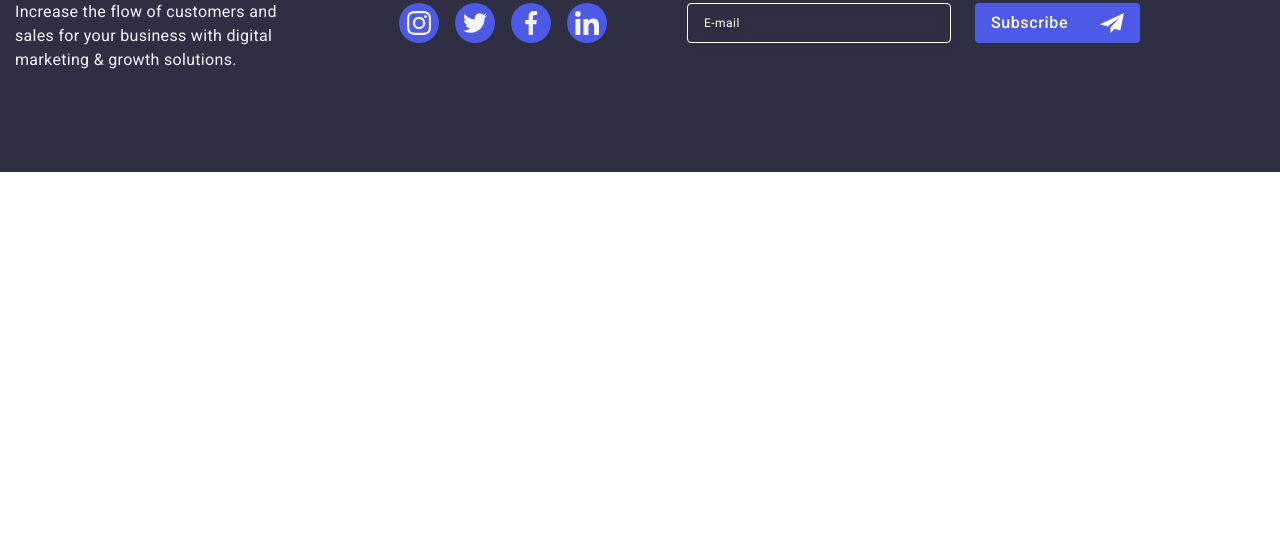
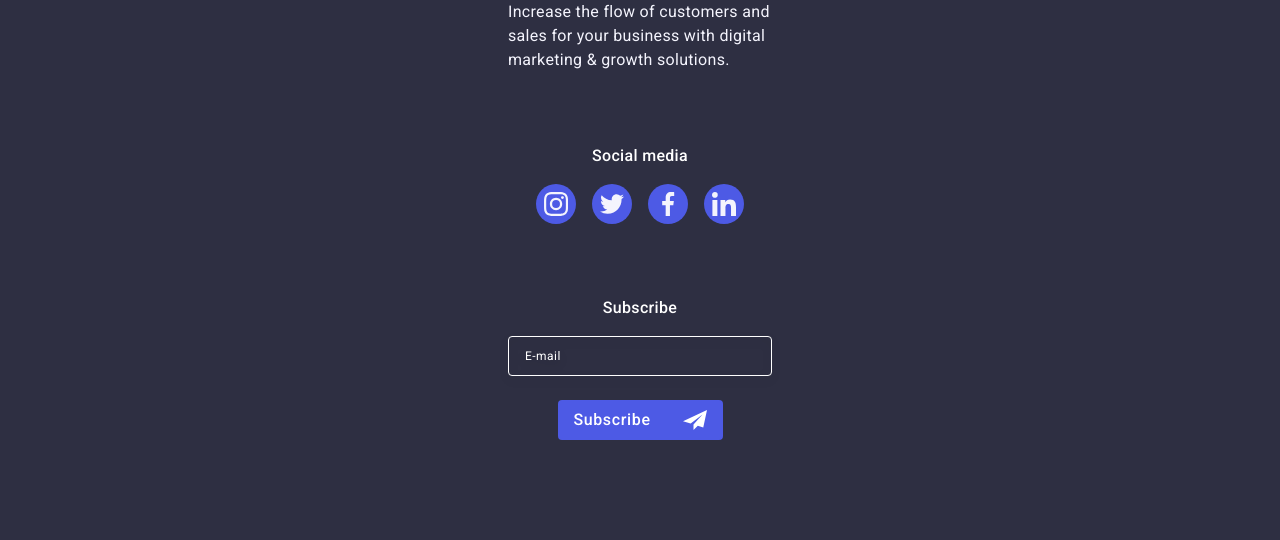
Before and after one commit to k0robova/WebStudio, a plain HTML site: page portfolio.html in a window 1280 px wide. Shown: the part 1909-2449 px from the top of the page. Before the commit the page ends 2081 px from the top, so only its background shows below. Drawn offline with nearby package versions, Linux system fonts and the light colour scheme.

Commit message:
footer-mob and tab

```diff
--- a/css/media.css
+++ b/css/media.css
@@ -18,6 +18,7 @@
   }
   .header-container {
     padding: 0 16px;
+    align-items: center;
   }
   .header-navigation {
     display: flex;
@@ -39,7 +40,6 @@
     display: flex;
     flex-direction: column;
     gap: 12px;
-    padding: 16px 0;
     font-style: normal;
   }
 
@@ -110,10 +110,34 @@
     max-width: unset;
     width: calc((100% - 48px) / 3);
   }
+  .footer-container {
+    justify-content: unset;
+    flex-direction: row;
+    flex-wrap: wrap;
+    align-items: baseline;
+    text-align: start;
+    max-width: 584px;
+    gap: 72px 24px;
+  }
+  .modal-footer {
+    align-items: start;
+  }
+  .footer-form {
+    flex-direction: row;
+  }
+  .footer-box {
+    align-items: start;
+  }
+  .footer-subtitle {
+    text-align: start;
+  }
 }
 
 @media screen and (min-width: 1158px) {
   /* _Header_ */
+  .header-container {
+    align-items: center;
+  }
   .navigation-list,
   .address {
     display: flex;
@@ -200,4 +224,10 @@
     max-width: unset;
     width: calc((100% - 120px) / 6);
   }
+  .footer-box {
+    margin-right: 120px;
+  }
+  .footer-icons-container {
+    margin-right: 80px;
+  }
 }
--- a/css/styles.css
+++ b/css/styles.css
@@ -552,10 +552,15 @@ input {
 }
 .footer-container {
   display: flex;
-  align-items: baseline;
+  flex-direction: column;
+  align-items: center;
+  gap: 72px;
 }
 .footer-box {
-  margin-right: 120px;
+  display: flex;
+  flex-direction: column;
+  align-items: center;
+  /* margin-right: 120px; */
 }
 .logo-footer-link {
   font-family: "Raleway", sans-serif;
@@ -579,8 +584,9 @@ input {
   letter-spacing: 0.02em;
   max-width: 264px;
 }
+
 .footer-icons-container {
-  margin-right: 80px;
+  /* margin-right: 80px; */
 }
 .footer-subtitle {
   font-weight: 500;
@@ -589,6 +595,7 @@ input {
   color: var(--white-color);
   letter-spacing: 0.02em;
   margin-bottom: 16px;
+  text-align: center;
 }
 .footer-media-list {
   display: flex;
@@ -618,12 +625,20 @@ input {
   fill: var(--cloud-color);
 }
 .modal-footer {
+  display: flex;
+  flex-direction: column;
+  align-items: center;
 }
 .footer-input {
 }
 .footer-form {
   display: flex;
   gap: 24px;
+  flex-direction: column;
+  align-items: center;
+}
+.footer-label {
+  max-width: 398px;
 }
 .label-title {
   display: block;
@@ -665,7 +680,7 @@ input {
   color: var(--white-color);
 }
 .footer-btn {
-  min-width: 165px;
+  width: 165px;
   height: 40px;
   font-weight: 500;
   font-size: 16px;
@@ -680,6 +695,8 @@ input {
   display: flex;
   align-items: center;
   justify-content: center;
+  gap: 16px;
+  /* max-width: 165px; */
   gap: 16px;
 }
 .footer-btn:hover,
```
Also changed, not shown: index.html (+3 -2 lines).
